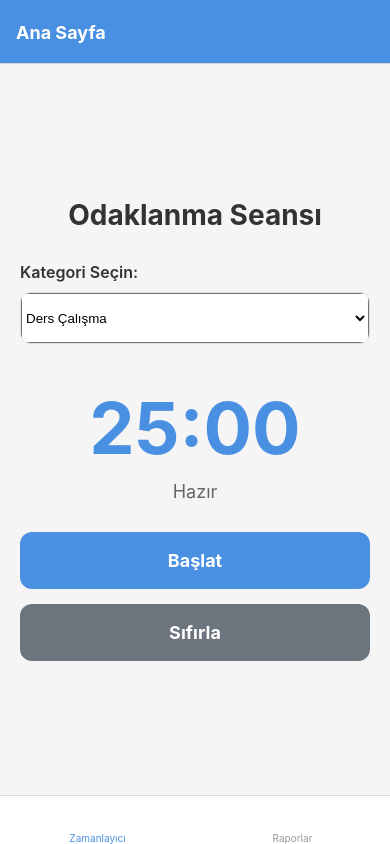
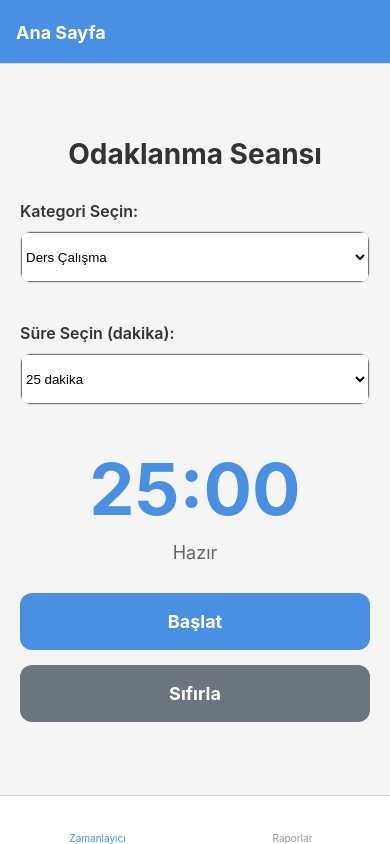
Before and after one commit to sevvalduyguorklemeez/focus-tracker-app, a React Native app: screen / in a window 390 px wide. Built offline with nearby package versions, Linux system fonts and the light colour scheme.

Commit message:
Timer bug fix: Sonsuz dÃ¶ngÃ¼ sorunu Ã§Ã¶zÃ¼ldÃ¼ ve timer mantÄ±ÄŸÄ± optimize edildi

```diff
--- a/screens/HomeScreen.tsx
+++ b/screens/HomeScreen.tsx
@@ -7,8 +7,10 @@ import { saveSession } from '../utils/storage';
 
 const DEFAULT_DURATION = 25; // dakika
 const categories: Category[] = ['Ders Çalışma', 'Kodlama', 'Proje', 'Kitap Okuma'];
+const durationOptions = [5, 10, 15, 20, 25, 30, 45, 60]; // dakika cinsinden seçenekler
 
 export default function HomeScreen() {
+  const [selectedDuration, setSelectedDuration] = useState<number>(DEFAULT_DURATION);
   const [timeLeft, setTimeLeft] = useState(DEFAULT_DURATION * 60); // saniye cinsinden
   const [isRunning, setIsRunning] = useState(false);
   const [isPaused, setIsPaused] = useState(false);
@@ -18,46 +20,18 @@ export default function HomeScreen() {
   const [showSummary, setShowSummary] = useState(false);
   const [sessionSummary, setSessionSummary] = useState<FocusSession | null>(null);
 
-  const intervalRef = useRef<number | null>(null);
+  const intervalRef = useRef<ReturnType<typeof setInterval> | null>(null);
   const appState = useRef(AppState.currentState);
   const wasInBackground = useRef(false);
+  const sessionDataRef = useRef<{
+    startTime: number;
+    duration: number;
+    category: Category;
+    distractions: number;
+  } | null>(null);
 
+  // AppState listener
   useEffect(() => {
-    const subscription = AppState.addEventListener('change', handleAppStateChange);
-    return () => {
-      if (subscription) {
-        subscription.remove();
-      }
-      if (intervalRef.current) {
-        clearInterval(intervalRef.current);
-      }
-    };
-  }, [isRunning, isPaused]);
-
-  useEffect(() => {
-    if (isRunning && !isPaused) {
-      intervalRef.current = setInterval(() => {
-        setTimeLeft((prev) => {
-          if (prev <= 1) {
-            handleTimerComplete();
-            return 0;
-          }
-          return prev - 1;
-        });
-      }, 1000);
-    } else {
-      if (intervalRef.current) {
-        clearInterval(intervalRef.current);
-      }
-    }
-
-    return () => {
-      if (intervalRef.current) {
-        clearInterval(intervalRef.current);
-      }
-    };
-  }, [isRunning, isPaused]);
-
     const handleAppStateChange = (nextAppState: AppStateStatus) => {
       if (appState.current.match(/inactive|background/) && nextAppState === 'active') {
         // Uygulamaya geri dönüldü
@@ -70,6 +44,8 @@ export default function HomeScreen() {
                 text: 'Devam Et',
                 onPress: () => {
                   wasInBackground.current = false;
+                  setIsRunning(true);
+                  setIsPaused(false);
                 },
               },
               {
@@ -95,12 +71,90 @@ export default function HomeScreen() {
       appState.current = nextAppState;
     };
 
+    const subscription = AppState.addEventListener('change', handleAppStateChange);
+    return () => {
+      subscription?.remove();
+    };
+  }, [isRunning, isPaused]);
+
+  // Timer logic
+  useEffect(() => {
+    if (isRunning && !isPaused) {
+      intervalRef.current = setInterval(() => {
+        setTimeLeft((prev) => {
+          const newTime = prev - 1;
+          if (newTime <= 0) {
+            // Timer bitti
+            setIsRunning(false);
+            setIsPaused(false);
+            if (sessionDataRef.current) {
+              completeSession(true);
+            }
+            return 0;
+          }
+          return newTime;
+        });
+      }, 1000);
+    } else {
+      if (intervalRef.current) {
+        clearInterval(intervalRef.current);
+        intervalRef.current = null;
+      }
+    }
+
+    return () => {
+      if (intervalRef.current) {
+        clearInterval(intervalRef.current);
+        intervalRef.current = null;
+      }
+    };
+  }, [isRunning, isPaused]);
+
+  const completeSession = async (completed: boolean) => {
+    if (!sessionDataRef.current) return;
+
+    const endTime = Date.now();
+    const sessionDuration = Math.floor(
+      (sessionDataRef.current.duration * 60 - timeLeft) / 60
+    );
+    const today = new Date().toISOString().split('T')[0];
+
+    const session: FocusSession = {
+      id: Date.now().toString(),
+      startTime: sessionDataRef.current.startTime,
+      endTime,
+      duration: sessionDuration,
+      category: sessionDataRef.current.category,
+      distractionCount: sessionDataRef.current.distractions,
+      completed,
+      date: today,
+    };
+
+    await saveSession(session);
+    setSessionSummary(session);
+    setShowSummary(true);
+    sessionDataRef.current = null;
+  };
+
   const handleStart = () => {
     if (!selectedCategory) {
       Alert.alert('Uyarı', 'Lütfen bir kategori seçin');
       return;
     }
-    setSessionStartTime(Date.now());
+    // Önce interval'ı temizle
+    if (intervalRef.current) {
+      clearInterval(intervalRef.current);
+      intervalRef.current = null;
+    }
+    setTimeLeft(selectedDuration * 60);
+    const startTime = Date.now();
+    setSessionStartTime(startTime);
+    sessionDataRef.current = {
+      startTime,
+      duration: selectedDuration,
+      category: selectedCategory,
+      distractions: 0,
+    };
     setIsRunning(true);
     setIsPaused(false);
     setDistractionCount(0);
@@ -127,22 +181,21 @@ export default function HomeScreen() {
           text: 'Sıfırla',
           style: 'destructive',
           onPress: () => {
-            setTimeLeft(DEFAULT_DURATION * 60);
+            if (intervalRef.current) {
+              clearInterval(intervalRef.current);
+              intervalRef.current = null;
+            }
+            setTimeLeft(selectedDuration * 60);
             setIsRunning(false);
             setIsPaused(false);
             setDistractionCount(0);
             setSessionStartTime(null);
             setShowSummary(false);
+            sessionDataRef.current = null;
           },
         },
       ]
     );
-  };
-
-  const handleTimerComplete = () => {
-    setIsRunning(false);
-    setIsPaused(false);
-    saveSessionData(true);
   };
 
   const handleStop = () => {
@@ -156,34 +209,14 @@ export default function HomeScreen() {
           onPress: () => {
             setIsRunning(false);
             setIsPaused(false);
-            saveSessionData(false);
+            if (sessionDataRef.current) {
+              sessionDataRef.current.distractions = distractionCount;
+              completeSession(false);
+            }
           },
         },
       ]
     );
-  };
-
-  const saveSessionData = async (completed: boolean) => {
-    if (!sessionStartTime) return;
-
-    const endTime = Date.now();
-    const duration = Math.floor((DEFAULT_DURATION * 60 - timeLeft) / 60); // dakika
-    const today = new Date().toISOString().split('T')[0];
-
-    const session: FocusSession = {
-      id: Date.now().toString(),
-      startTime: sessionStartTime,
-      endTime,
-      duration,
-      category: selectedCategory,
-      distractionCount,
-      completed,
-      date: today,
-    };
-
-    await saveSession(session);
-    setSessionSummary(session);
-    setShowSummary(true);
   };
 
   const formatTime = (seconds: number): string => {
@@ -194,10 +227,25 @@ export default function HomeScreen() {
 
   const handleCloseSummary = () => {
     setShowSummary(false);
-    setTimeLeft(DEFAULT_DURATION * 60);
+    setTimeLeft(selectedDuration * 60);
     setSessionStartTime(null);
     setDistractionCount(0);
+    sessionDataRef.current = null;
   };
+
+  const handleDurationChange = (duration: number) => {
+    if (!isRunning && !isPaused) {
+      setSelectedDuration(duration);
+      setTimeLeft(duration * 60);
+    }
+  };
+
+  // Dikkat dağınıklığı sayısını ref'e kaydet
+  useEffect(() => {
+    if (sessionDataRef.current) {
+      sessionDataRef.current.distractions = distractionCount;
+    }
+  }, [distractionCount]);
 
   if (showSummary && sessionSummary) {
     return (
@@ -246,6 +294,22 @@ export default function HomeScreen() {
             >
               {categories.map((cat) => (
                 <Picker.Item key={cat} label={cat} value={cat} />
+              ))}
+            </Picker>
+          </View>
+        </View>
+
+        <View style={styles.categoryContainer}>
+          <Text style={styles.label}>Süre Seçin (dakika):</Text>
+          <View style={styles.pickerContainer}>
+            <Picker
+              selectedValue={selectedDuration}
+              onValueChange={(itemValue: number) => handleDurationChange(itemValue)}
+              enabled={!isRunning && !isPaused}
+              style={styles.picker}
+            >
+              {durationOptions.map((dur) => (
+                <Picker.Item key={dur} label={`${dur} dakika`} value={dur} />
               ))}
             </Picker>
           </View>
```
Lines whose indentation alone changed are shown as unchanged.
